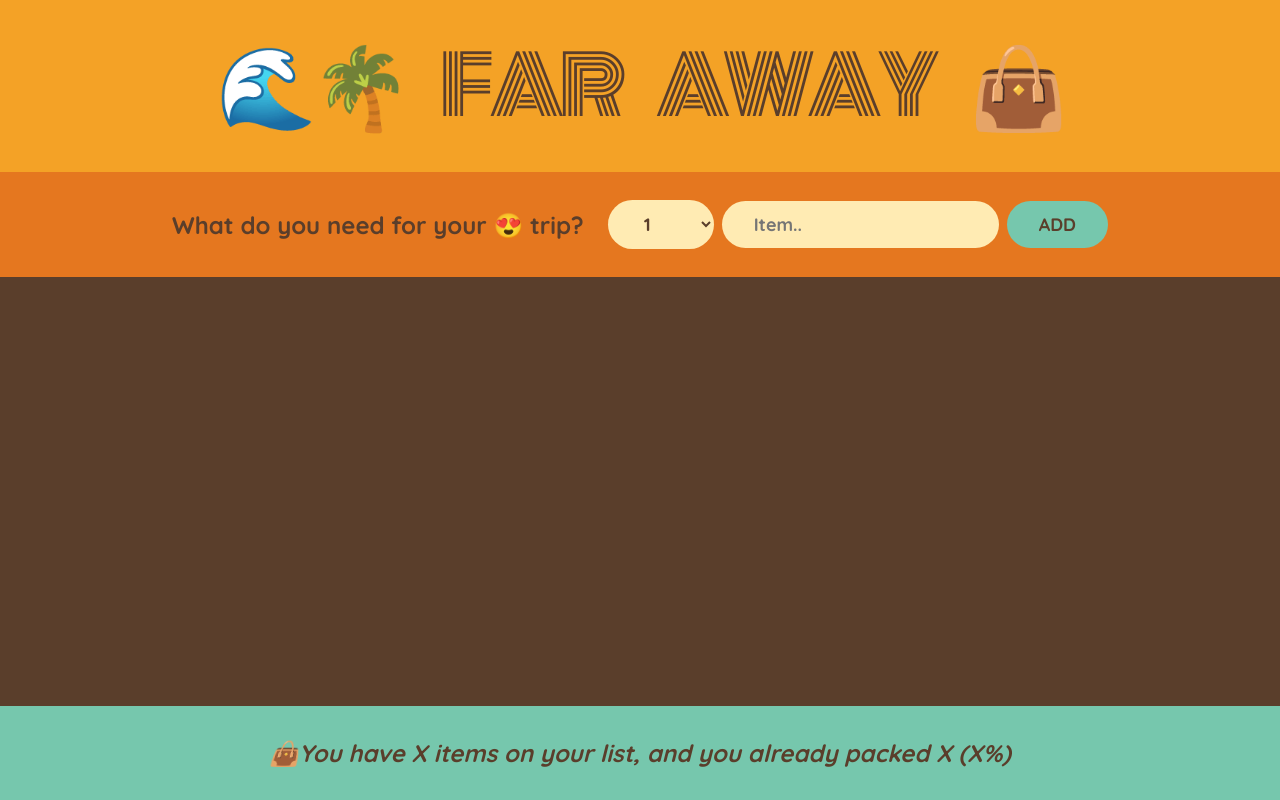
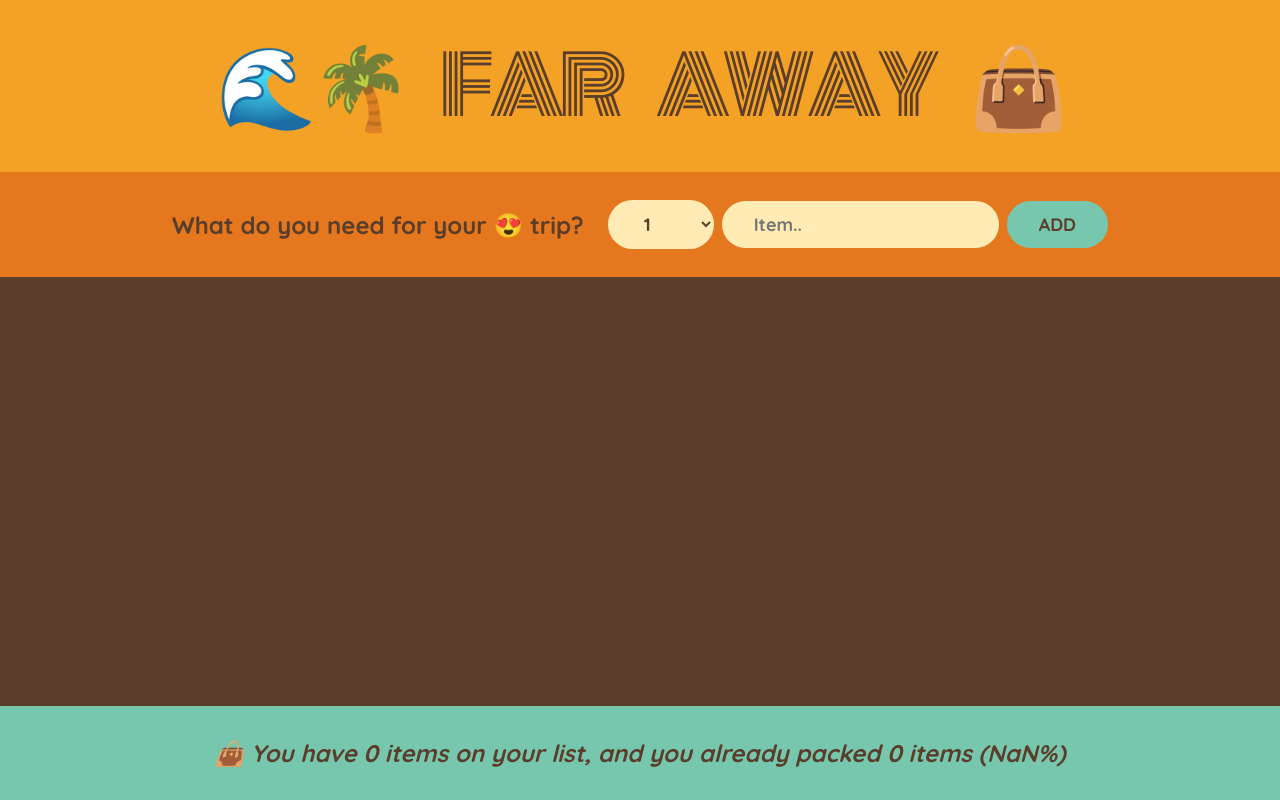
Before and after one commit to YohannesGetahunSimegn/PackSmart, a React (Create React App) app: page / in a window 1280 px wide. Built offline with nearby package versions, Linux system fonts and the light colour scheme.

Commit message:
counting packed and unpacked items and percentage done

```diff
--- a/src/App.js
+++ b/src/App.js
@@ -28,7 +28,7 @@
         onDeleteItem={handleDeleteItem}
         onToggleItem={handleToggleItem}
       />
-      <Stats />
+      <Stats items={items} />
     </div>
   );
 }
@@ -111,10 +111,20 @@
   );
 }
 
-function Stats() {
+function Stats({ items }) {
+  const numItems = items.length;
+  const numPacked = items.filter((item) => item.packed).length;
+  const percentage = Math.round((numPacked / numItems) * 100);
   return (
     <footer className="stats">
-      <em>👜You have X items on your list, and you already packed X (X%) </em>
+      {percentage === 100 ? (
+        <em>You got everything! Ready to go 🛩️</em>
+      ) : (
+        <em>
+          👜 You have {numItems} items on your list, and you already packed{" "}
+          {numPacked} items ({percentage}%)
+        </em>
+      )}
     </footer>
   );
 }
```
